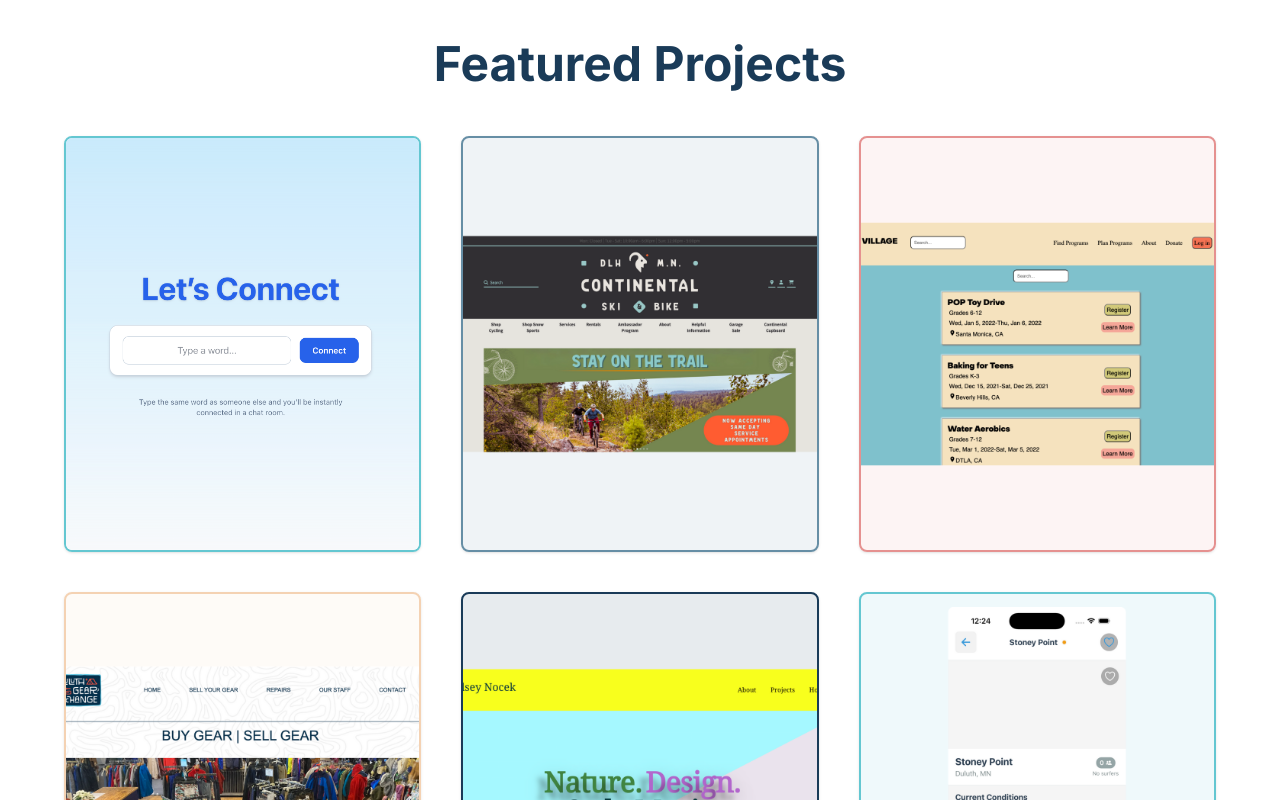
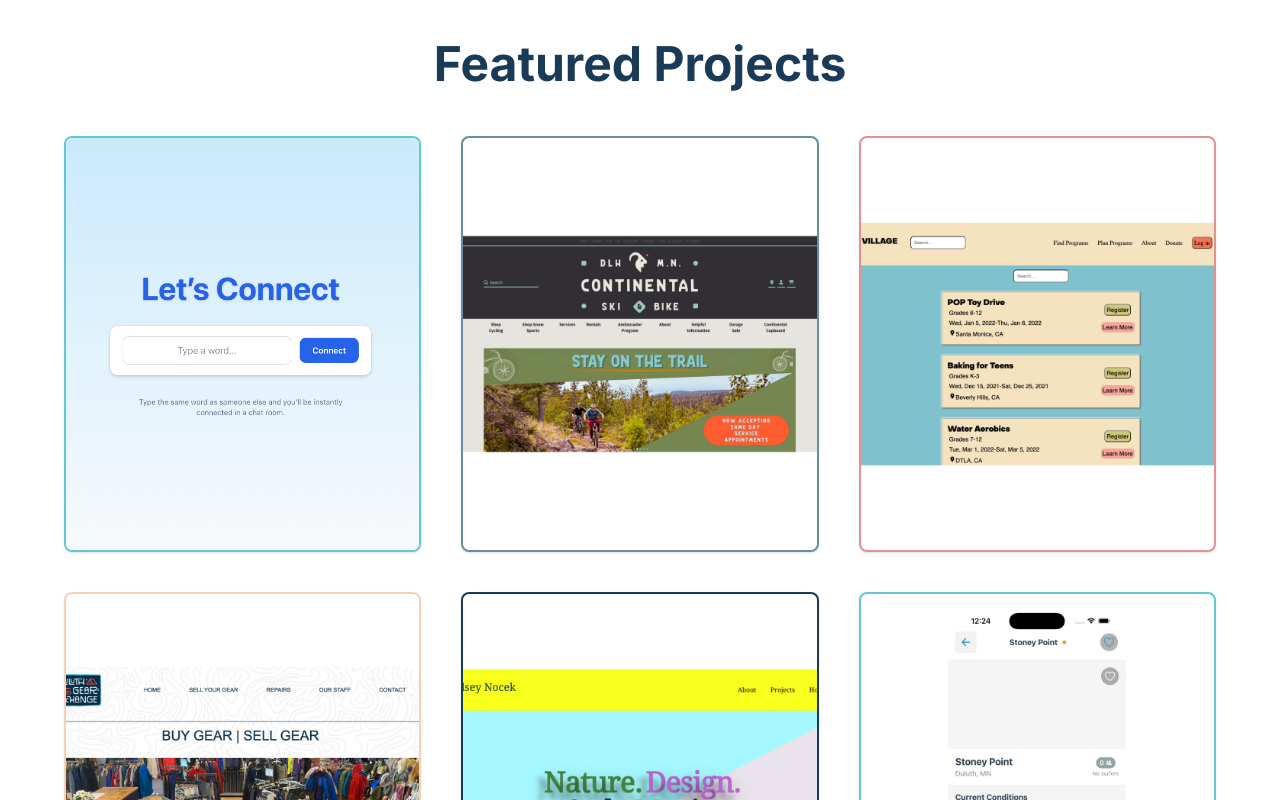
Before and after one commit to kelseyn12/NextPortfolio, a Next.js app: page / in a window 1280 px wide. Shown: the part 920-1720 px from the top of the page. Built offline with nearby package versions, Linux system fonts and the light colour scheme.

Commit message:
WIP fixing project cards

```diff
--- a/src/components/Projects.tsx
+++ b/src/components/Projects.tsx
@@ -83,19 +83,14 @@ export default function Projects() {
             return (
               <div
                 key={project.title}
-                className={`group relative h-[26rem] w-full overflow-hidden rounded-lg border-2 shadow-sm transition hover:shadow-xl
-                ${accent === 'teal' ? 'border-teal bg-teal/10' : ''}
-                ${accent === 'steel' ? 'border-steel bg-steel/10' : ''}
-                ${accent === 'coral' ? 'border-coral bg-coral/10' : ''}
-                ${accent === 'cream' ? 'border-cream bg-cream/10' : ''}
-                ${accent === 'navy' ? 'border-navy bg-navy/10' : ''}`}
+                className={`group relative h-[26rem] w-full overflow-hidden rounded-lg border-2 shadow-sm transition hover:shadow-xl ${accent === 'teal' ? 'border-teal' : ''} ${accent === 'steel' ? 'border-steel' : ''} ${accent === 'coral' ? 'border-coral' : ''} ${accent === 'cream' ? 'border-cream' : ''} ${accent === 'navy' ? 'border-navy' : ''} `}
               >
                 {/* Project Image */}
                 <Image
                   src={project.image}
                   alt={project.title}
                   fill
-                  className="object-cover object-top transition-transform duration-500 group-hover:scale-105"
+                  className="object-cover transition-transform duration-500 group-hover:scale-105"
                 />
 
                 {/* Overlay */}
```
